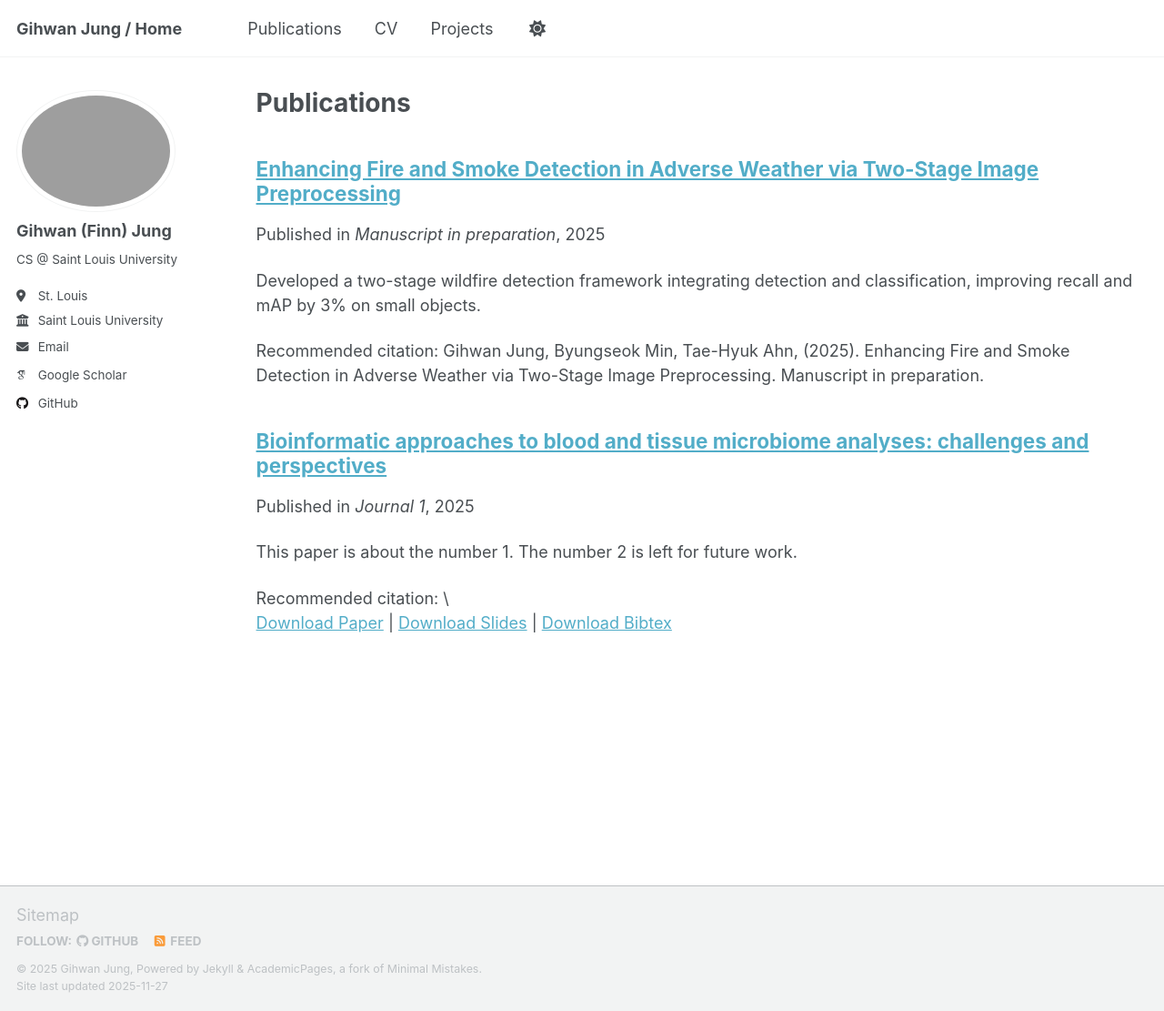
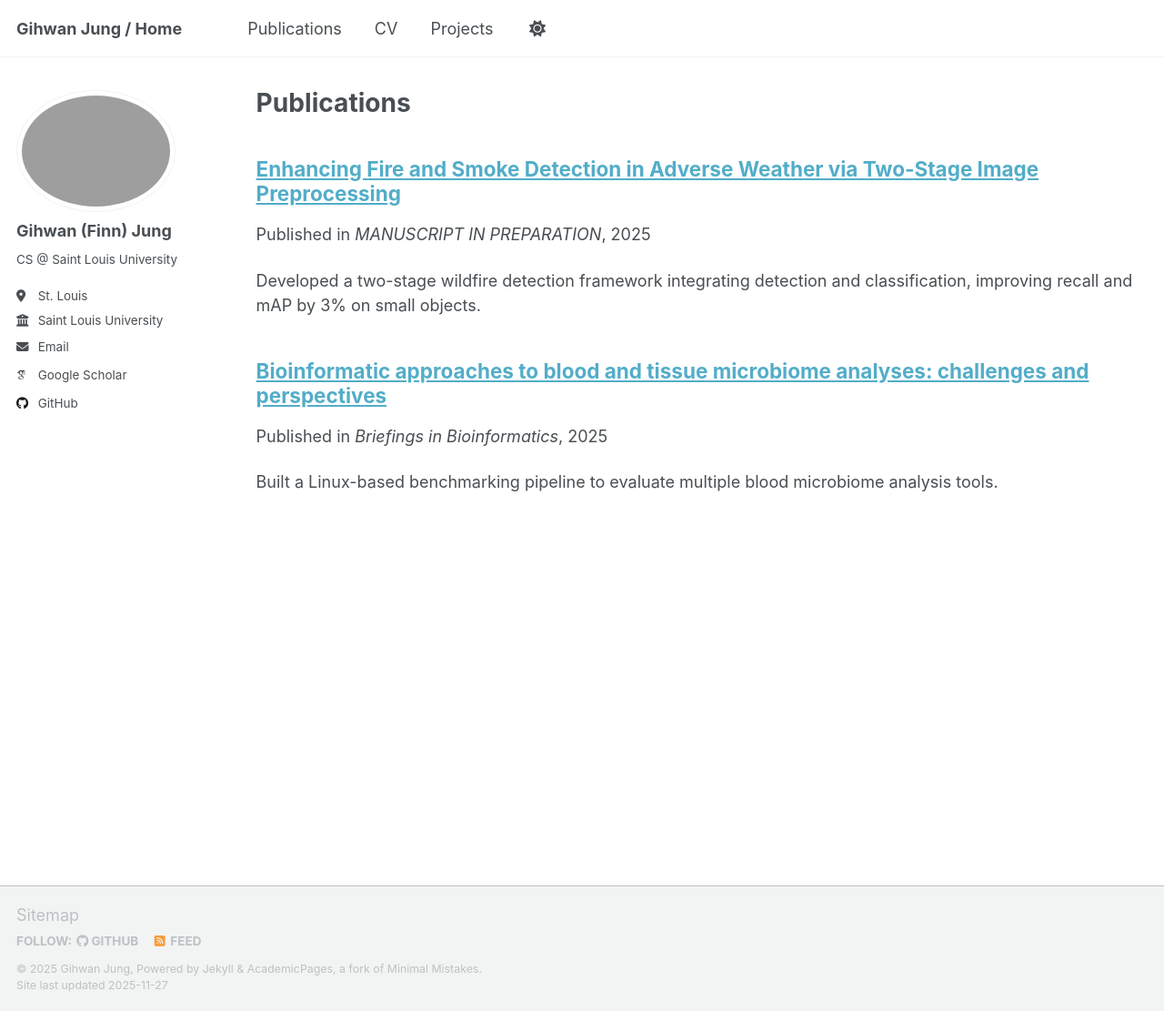
Before and after one commit to Jung0219/Jung0219.github.io, a Jekyll site: the page built from _pages/publications.md, in a window 1280 px wide and 1111 px high. Shown: the whole window at 91% size. Built offline with Jekyll 4.4.1, drawn with Linux system fonts in a browser that asks for light colours; some web fonts are replaced; a script that is not in the unit is left out.

Commit message:
editing publications

```diff
--- a/_publications/2025-04-25-Bioinformatic-approacches-to-blood-and-tissue-microbiome-analysis-challenges-and-perspectives.md
+++ b/_publications/2025-04-25-Bioinformatic-approacches-to-blood-and-tissue-microbiome-analysis-challenges-and-perspectives.md
@@ -3,13 +3,13 @@ title: "Bioinformatic approaches to blood and tissue microbiome analyses: challe
 collection: publications
 category: manuscripts
 permalink: https://academic.oup.com/bib/article/26/2/bbaf176/8118856
-excerpt: "This paper is about the number 1. The number 2 is left for future work."
+excerpt: "Built a Linux-based benchmarking pipeline to evaluate multiple blood microbiome analysis tools."
 date: 2025-04-24
-venue: "Journal 1"
-slidesurl: \
-paperurl: \
-bibtexurl: \
-citation: \
+venue: "Briefings in Bioinformatics"
+slidesurl:
+paperurl:
+bibtexurl:
+citation:
 ---
 
 Built a Linux-based benchmarking pipeline to evaluate multiple blood microbiome analysis tools; co-authored the resulting paper as 3rd author.
--- a/_publications/2025-11-26-enhancing-fire-and-smoke-detection-in-adverse-weather.md
+++ b/_publications/2025-11-26-enhancing-fire-and-smoke-detection-in-adverse-weather.md
@@ -5,11 +5,11 @@ category: manuscripts
 permalink: /publication/2025-11-26-enhancing-fire-and-smoke-detection-in-adverse-weather
 excerpt: "Developed a two-stage wildfire detection framework integrating detection and classification, improving recall and mAP by 3% on small objects."
 date: 2025-11-26
-venue: "Manuscript in preparation"
+venue: "MANUSCRIPT IN PREPARATION"
 slidesurl:
 paperurl:
 bibtexurl:
-citation: "Gihwan Jung, Byungseok Min, Tae-Hyuk Ahn, (2025). Enhancing Fire and Smoke Detection in Adverse Weather via Two-Stage Image Preprocessing. Manuscript in preparation."
+citation:
 ---
 
 Lead researcher of a manuscript in preparation. Designed and optimized the data preprocessing and evaluation pipeline and conducted comprehensive experiments and literature review.
```
